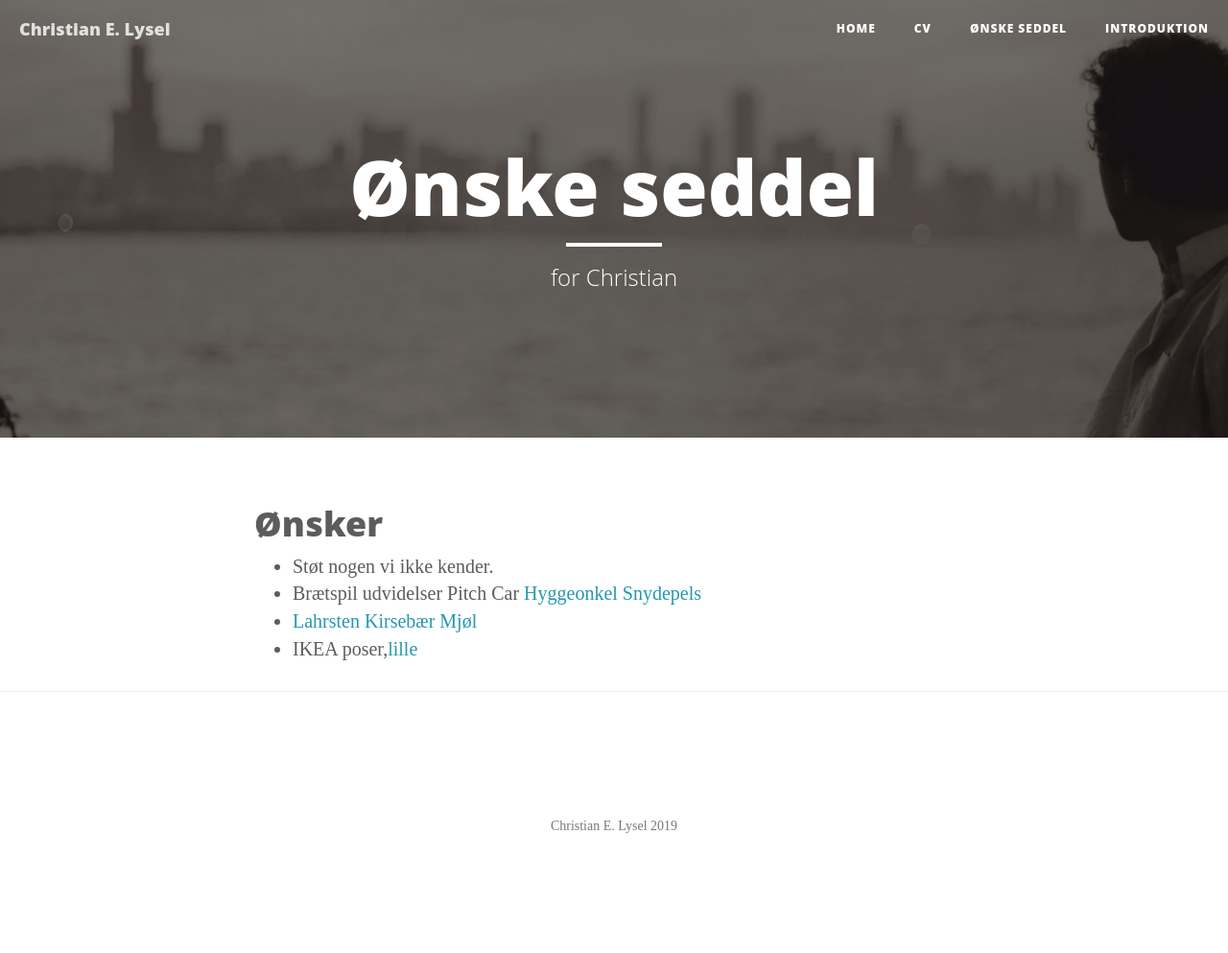
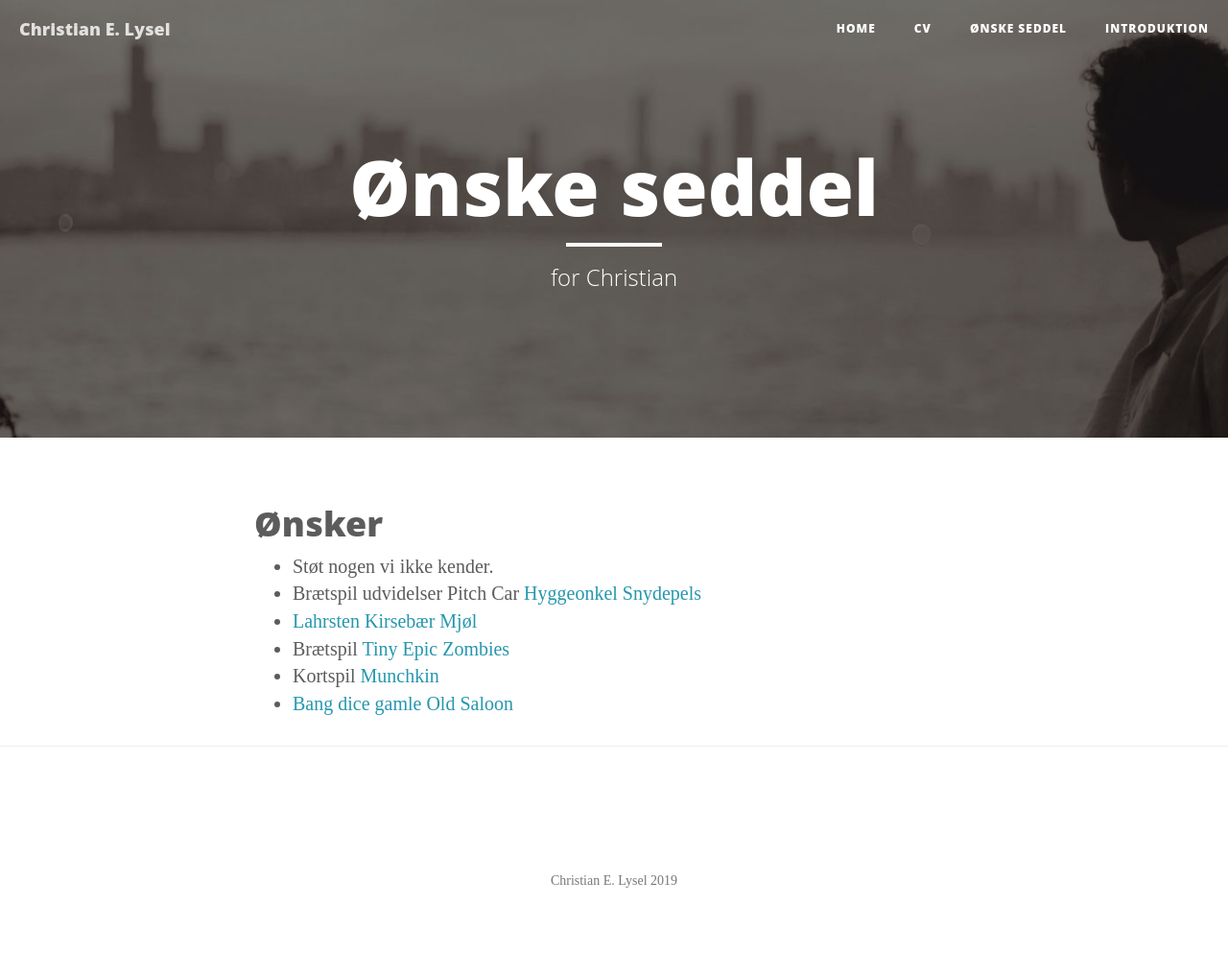
Before and after one commit to clysel/christian.lysel.net, a Jekyll site: the page built from gave.markdown, in a window 1280 px wide. Shown: the whole page at 96% size. Built offline with Jekyll 4.4.1, drawn with Linux system fonts in a browser that asks for light colours; before the commit the page ends 936 px from its top, so only the background shows below that.

Commit message:
Update gave.markdown

```diff
--- a/gave.markdown
+++ b/gave.markdown
@@ -9,4 +9,6 @@ header-img: "img/about-bg.jpg"
  * Støt nogen vi ikke kender.
  * Brætspil udvidelser Pitch Car [Hyggeonkel](https://www.hyggeonkel.dk/soeg/?q=Pitch+Car%3A+Extension&cat=boa) [Snydepels](https://snydepels.dk/pages/search-results-page?q=PitchCar%3A+Extension)
  * [Lahrsten Kirsebær Mjøl](https://www.lahrsten.dk/produkter/12kirsebaermjod.html)
- * IKEA poser,[lille](https://www.ikea.com/dk/da/catalog/products/20339284/)
+ * Brætspil [Tiny Epic Zombies](https://www.hyggeonkel.dk/produkt/tiny-epic-zombies)
+ * Kortspil [Munchkin](https://www.hyggeonkel.dk/produkt/munchkin)
+ * [Bang dice gamle Old Saloon](https://www.hyggeonkel.dk/produkt/bang-dice-game-old-saloon)
```
